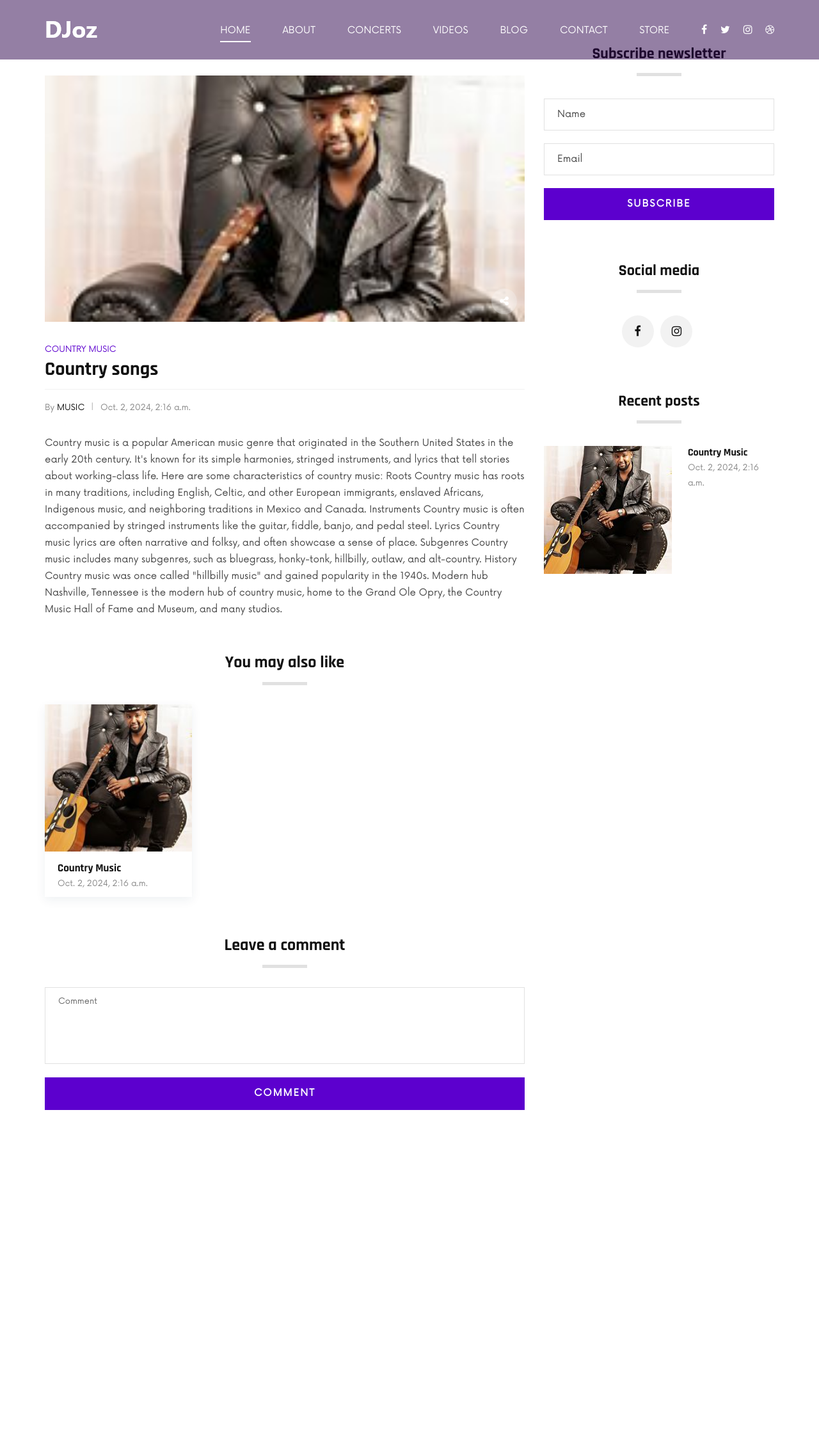
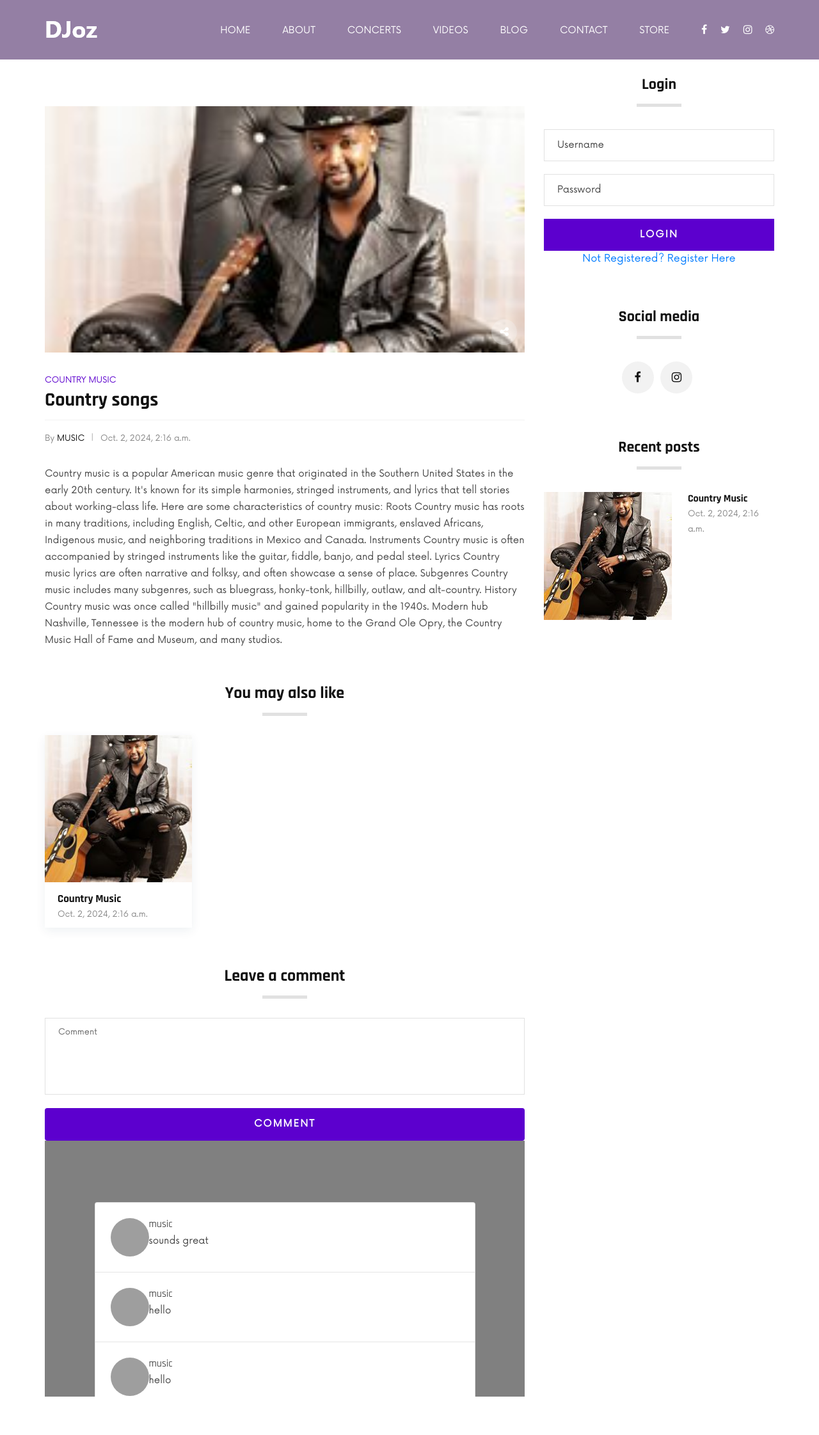
Before and after one commit to koshtony/music_website, a Django app: page /blog_details/1 in a window 1280 px wide. Shown: the whole page at 64% size. Before the commit the page ends 1735 px from the top, so only its background shows below. Run offline with Django 4.2, Linux system fonts and the light colour scheme; data comes from the database, SQL or seed files in the repository; some libraries are stand-ins or nearby versions; grey boxes are pictures that could not be loaded.

Commit message:
added login page

```diff
--- a/music/music_site/templates/music_site/base.html
+++ b/music/music_site/templates/music_site/base.html
@@ -46,7 +46,7 @@
                     <div class="header__nav">
                         <nav class="header__menu mobile-menu">
                             <ul>
-                                <li class="active"><a href="{% url 'site-index' %}">Home</a></li>
+                                <li><a href="{% url 'site-index' %}">Home</a></li>
                                 <li><a href="{% url 'site-about' %}">About</a></li>
 
                                 <li><a href="{% url 'site-concert-page' %}">Concerts</a></li>
--- a/music/music_site/templates/music_site/blog_details.html
+++ b/music/music_site/templates/music_site/blog_details.html
@@ -5,6 +5,20 @@
 
 {% block home %}
 
+<style>
+    .my-indicator{
+        display:none;
+    }
+    .htmx-request .my-indicator{
+        display:inline;
+    }
+    .htmx-request.my-indicator{
+        display:inline;
+    }
+
+</style>
+<br>
+<br>
 <section class="blog-details spad">
     <div class="container">
         <div class="row">
@@ -75,29 +89,76 @@
                         <div class="blog__details__form__title">
                             <h4>Leave a comment</h4>
                         </div>
-                        <form method="post" hx-post="{% url 'site-add-comments' blog.pk %}" hx-target="#comments">
+                        <form method="post" hx-post="{% url 'site-add-comments' blog.pk %}" hx-target="#comments" hx-indicator="#commentSpinner">
 
                             {% csrf_token %}
 
                             <textarea placeholder="Comment" name="comment" row="1"></textarea>
-                            <button type="submit" class="site-btn">Comment</button>
+                            <button type="submit" class="site-btn btn btn-outline">Comment
+                                <div class="spinner-border text-primary my-indicator" role="status" id="commentSpinner">
+                                    <span class="sr-only">Loading...</span>
+                                  </div>
+                            </button>
                         </form>
+
+                        <div>
+
+                        </div>
                     </div>
+                    <section style="background-color: grey; height:400px; overflow-y: scroll;" id="comments">
+                        <div class="container my-5 py-5">
+                          <div class="row d-flex justify-content-center">
+                            <div class="col-md-12 col-lg-10">
+                              <div class="card text-body">
+                                {% for comment in comments %}
+                                <div class="card-body p-4">
 
+
+                                  <div class="d-flex flex-start">
+                                    <img class="rounded-circle shadow-1-strong me-3"
+                                      src="https://mdbcdn.b-cdn.net/img/Photos/Avatars/img%20(23).webp" alt="avatar" width="60"
+                                      height="60" />
+                                    <div>
+                                      <h6 class="fw-bold mb-1">{{comment.sent_by.username}}</h6>
+
+                                      <p class="mb-0">
+                                       {{comment.comment}}
+                                      </p>
+                                    </div>
+                                  </div>
+                                </div>
+
+                                <hr class="my-0" />
+
+                                {% endfor %}
+
+
+                              </div>
+                            </div>
+                          </div>
+                        </div>
+                      </section>
                 </div>
             </div>
+
+            <br>
+            <br>
             <div class="col-lg-4">
                 <div class="blog__sidebar">
                     <div class="blog__sidebar__item">
                         <div class="blog__sidebar__title">
-                            <h4>Subscribe newsletter</h4>
+                            <h4>Login</h4>
                         </div>
 
                         <form action="#">
-                            <input type="text" placeholder="Name">
-                            <input type="text" placeholder="Email">
-                            <button type="submit" class="site-btn">Subscribe</button>
+                            <input type="text" placeholder="Username">
+                            <input type="password" placeholder="Password">
+                            <button type="submit" class="site-btn">Login</button>
+
+
                         </form>
+
+                        <a href=""> Not Registered? Register Here</a>
                     </div>
                     <div class="blog__sidebar__item">
                         <div class="blog__sidebar__title">
--- a/music/music_site/views.py
+++ b/music/music_site/views.py
@@ -137,26 +137,30 @@ def blog_details(request,pk):
 
 def add_comments(request,pk):
 
-    comment = request.POST.get("comment")
-    blog = Blog.objects.get(pk=pk)
+    if request.user.is_authenticated:
+        comment = request.POST.get("comment")
+        blog = Blog.objects.get(pk=pk)
 
-    comment = Comments(
-        comment = comment,
-        blog=blog,
-        sent_by = request.user,
-        category = "public"
+        comment = Comments(
+            comment = comment,
+            blog=blog,
+            sent_by = request.user,
+            category = "public"
 
-    )
+        )
 
-    comment.save()
+        comment.save()
 
-    comments = Comments.objects.all().order_by('-pk')
+        comments = Comments.objects.all().order_by('-pk')
 
-    contxt = {"comments":comments}
+        contxt = {"comments":comments}
 
 
 
-    return render(request,'music_site/comments.html',contxt)
+        return render(request,'music_site/comments.html',contxt)
+    else:
+
+        return JsonResponse('<strong style="color:red">Login first</strong>',safe=False)
 
 def add_reply(request,pk):
 
```
Also changed, not shown: music/music_site/templates/music_site/blog.html (+1 -11 lines), music/music_site/templates/music_site/comments.html (+14 -32 lines).
